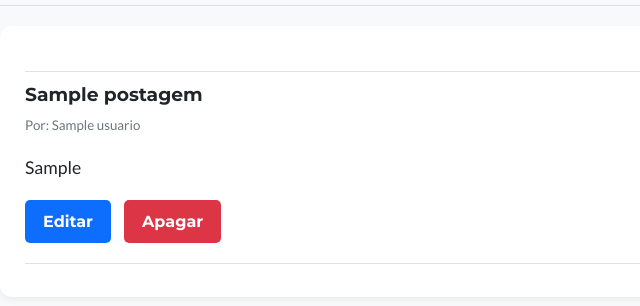
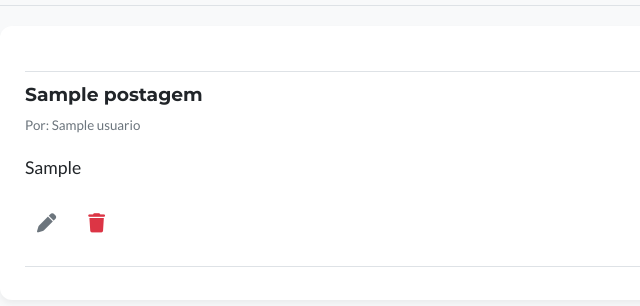
Before and after one commit to Lucianoherval/Sistema_blog_pessoal, a Flask app: page / in a window 1280 px wide. Shown: the part 285-591 px from the top of the page, without its empty margins (0-640 px from the left). Run offline with Flask 3, Linux system fonts and the light colour scheme; a user stored in the database is signed in; tables that the repository leaves empty hold one stand-in row (values such as "Sample post").

Commit message:
Substitui botões de texto por ícones FontAwesome modernos

```diff
--- a/static/estilo.css
+++ b/static/estilo.css
@@ -216,21 +216,37 @@ p > a[href*="criar_post"]:hover
     text-decoration: none;
 }
 
-/* --- 10. Botões Específicos (Cores) --- */
+/* --- 10. Botões de Ação (Ícones Modernos) --- */
 
-/* Botão "Editar" (cinza) */
+/* Regra Geral para os Ícones de Ação */
+a[href*="editar"],
+form[action*="apagar"] button {
+    background-color: transparent; /* Fundo transparente (moderno) */
+    border: none;
+    padding: 8px 12px; /* Menor que o botão normal */
+    font-size: 1.2rem; /* Ícone um pouco maior */
+    transition: transform 0.2s ease, color 0.2s ease;
+    margin-right: 5px;
+    display: inline-block;
+}
+
+/* Ícone Editar (Lápis) - Cor Cinza Azulado */
 a[href*="editar"] {
-    background-color: var(--cor-editar);
-    margin-right: 10px; /* Mantém o espaçamento */
+    color: #6c757d;
 }
 a[href*="editar"]:hover {
-    background-color: var(--cor-editar-hover);
+    color: var(--cor-primaria); /* Fica azul ao passar o mouse */
+    background-color: transparent; /* Garante que não ganhe fundo */
+    transform: scale(1.2); /* Cresce um pouquinho (efeito pop) */
 }
 
-/* Botão de "Apagar" (vermelho) */
+/* Ícone Apagar (Lixeira) - Cor Vermelha Suave */
 form[action*="apagar"] button {
-    background-color: var(--cor-perigo);
+    color: #dc3545;
 }
 form[action*="apagar"] button:hover {
-    background-color: var(--cor-perigo-hover);
+    color: #bb2d3b; /* Vermelho mais escuro */
+    background-color: transparent;
+    transform: scale(1.2); /* Cresce um pouquinho */
+    cursor: pointer;
 }
--- a/templates/home.html
+++ b/templates/home.html
@@ -12,13 +12,14 @@
                 <p>{{ post.conteudo }}</p>
 
                 {% if post.autor == current_user %}
-                    <form action="{{ url_for('editar_post', post_id=post.id) }}" method="GET" style="display: inline;">
-                        <button type="submit" style="margin-right: 10px;">Editar</button>
-                    </form>
+
+                    <a href="{{ url_for('editar_post', post_id=post.id) }}" title="Editar">
+                        <i class="fa-solid fa-pen"></i>
+                    </a>
 
                     <form action="{{ url_for('apagar_post', post_id=post.id) }}" method="POST" style="display: inline;">
-                        <button type="submit" onclick="return confirm('Tem certeza que deseja apagar este post?');">
-                            Apagar
+                        <button type="submit" onclick="return confirm('Tem certeza?');" title="Apagar">
+                            <i class="fa-solid fa-trash"></i>
                         </button>
                     </form>
 
--- a/templates/layout.html
+++ b/templates/layout.html
@@ -9,6 +9,7 @@
         <link rel="preconnect" href="https://fonts.googleapis.com">
         <link rel="preconnect" href="https://fonts.gstatic.com" crossorigin>
         <link href="https://fonts.googleapis.com/css2?family=Lato:wght@400;700&family=Montserrat:wght@700&display=swap" rel="stylesheet">
+        <link rel="stylesheet" href="https://cdnjs.cloudflare.com/ajax/libs/font-awesome/6.0.0/css/all.min.css">
 
         <link rel="stylesheet" href="{{ url_for('static', filename='estilo.css') }}">
     </head>
```
